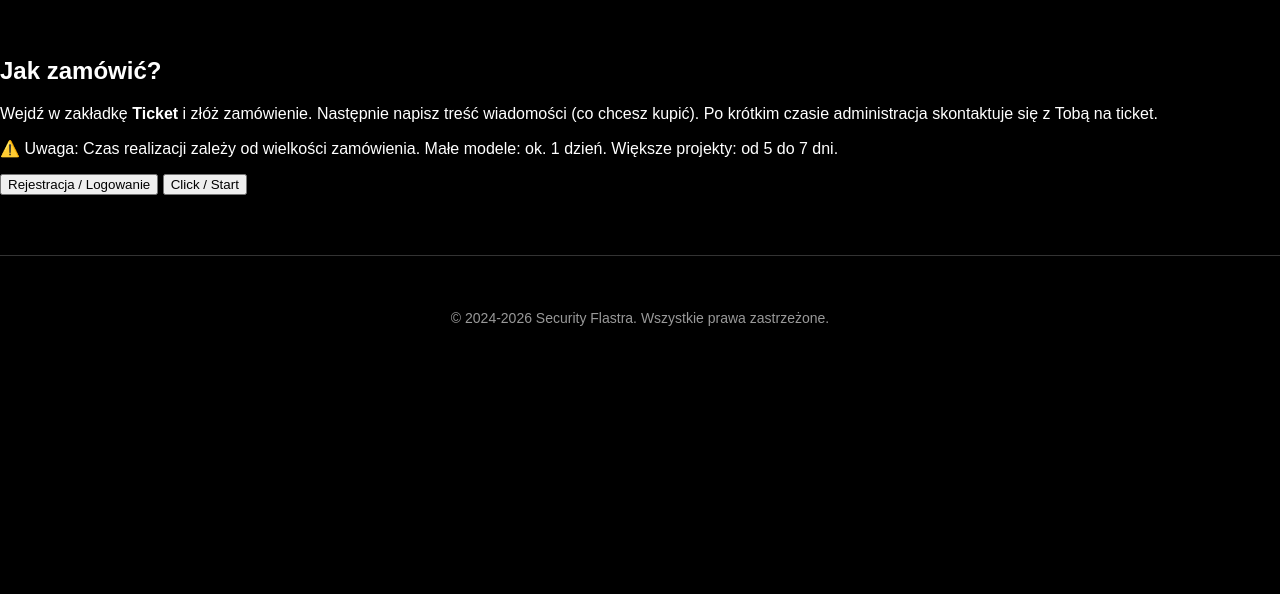
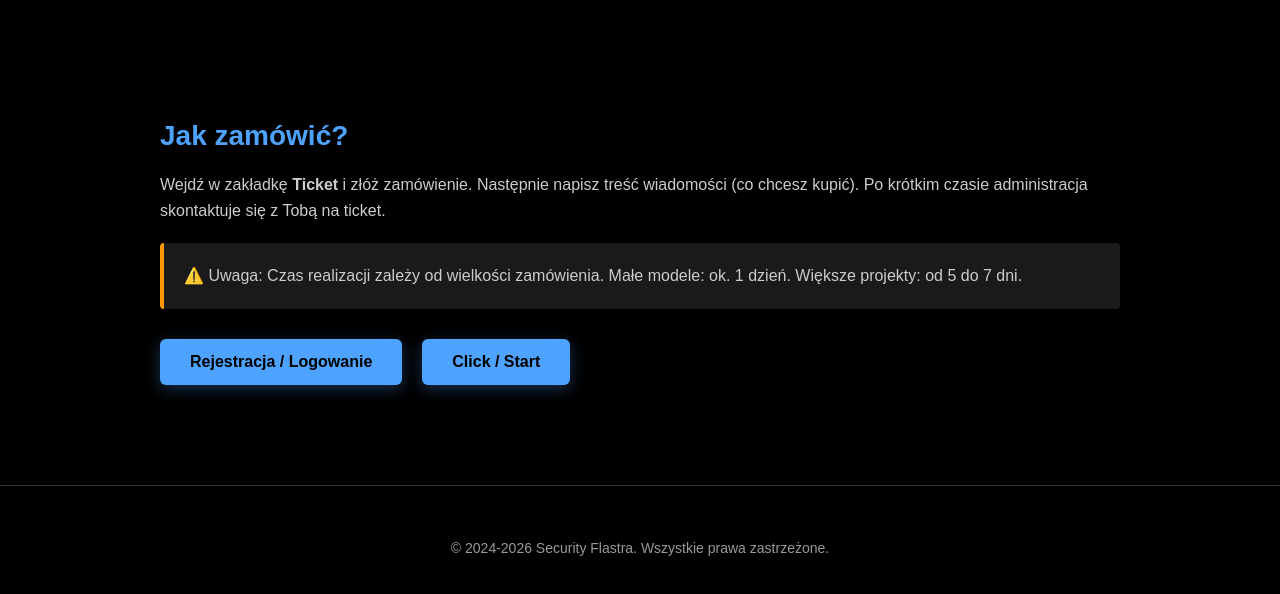
Before and after one commit to kowalskiwojcirch-coder/Seciurityflastra.com, a plain HTML site: page index.html in a window 1280 px wide. Shown: the part 1234-1828 px from the top of the page. Before the commit the page ends 1614 px from the top, so only its background shows below. Drawn offline with Linux system fonts and the light colour scheme.

Commit message:
Dodaj style dla sekcji order i przycisków w stronie głównej

```diff
--- a/style.css
+++ b/style.css
@@ -150,6 +150,65 @@ body {
 .btn:hover {
   background: #3d8ff0;
   transform: translateY(-2px);
+}
+
+/* ORDER SECTION */
+.order {
+  max-width: 1000px;
+  margin: 60px auto;
+  padding: 40px 20px;
+}
+
+.order h2 {
+  font-size: 28px;
+  color: #4da3ff;
+  margin-bottom: 20px;
+}
+
+.order p {
+  font-size: 16px;
+  line-height: 1.6;
+  color: #ccc;
+  margin: 15px 0;
+}
+
+.note {
+  background: #1a1a1a;
+  padding: 20px;
+  border-left: 4px solid #ff9800;
+  border-radius: 4px;
+  color: #ffb74d;
+  margin: 20px 0 !important;
+}
+
+.buttons {
+  margin-top: 30px;
+  display: flex;
+  gap: 20px;
+  flex-wrap: wrap;
+}
+
+.buttons button {
+  padding: 14px 30px;
+  background: #4da3ff;
+  color: black;
+  border: none;
+  border-radius: 6px;
+  font-size: 16px;
+  font-weight: bold;
+  cursor: pointer;
+  transition: background 0.3s, transform 0.2s, box-shadow 0.3s;
+  box-shadow: 0 4px 15px rgba(77, 163, 255, 0.3);
+}
+
+.buttons button:hover {
+  background: #3d8ff0;
+  transform: translateY(-2px);
+  box-shadow: 0 6px 20px rgba(77, 163, 255, 0.5);
+}
+
+.buttons button:active {
+  transform: translateY(0);
 }
 
 .hero-text {
```
